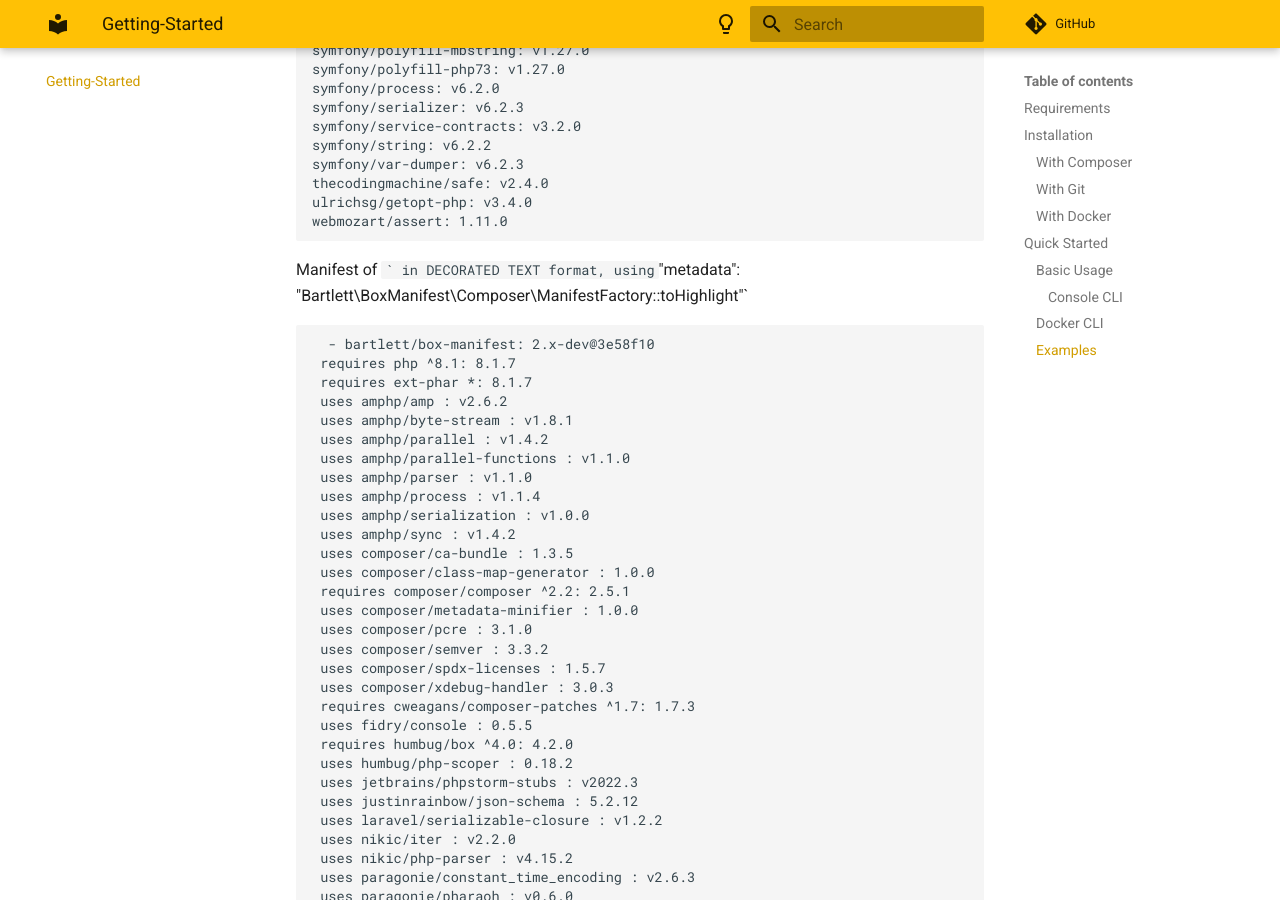
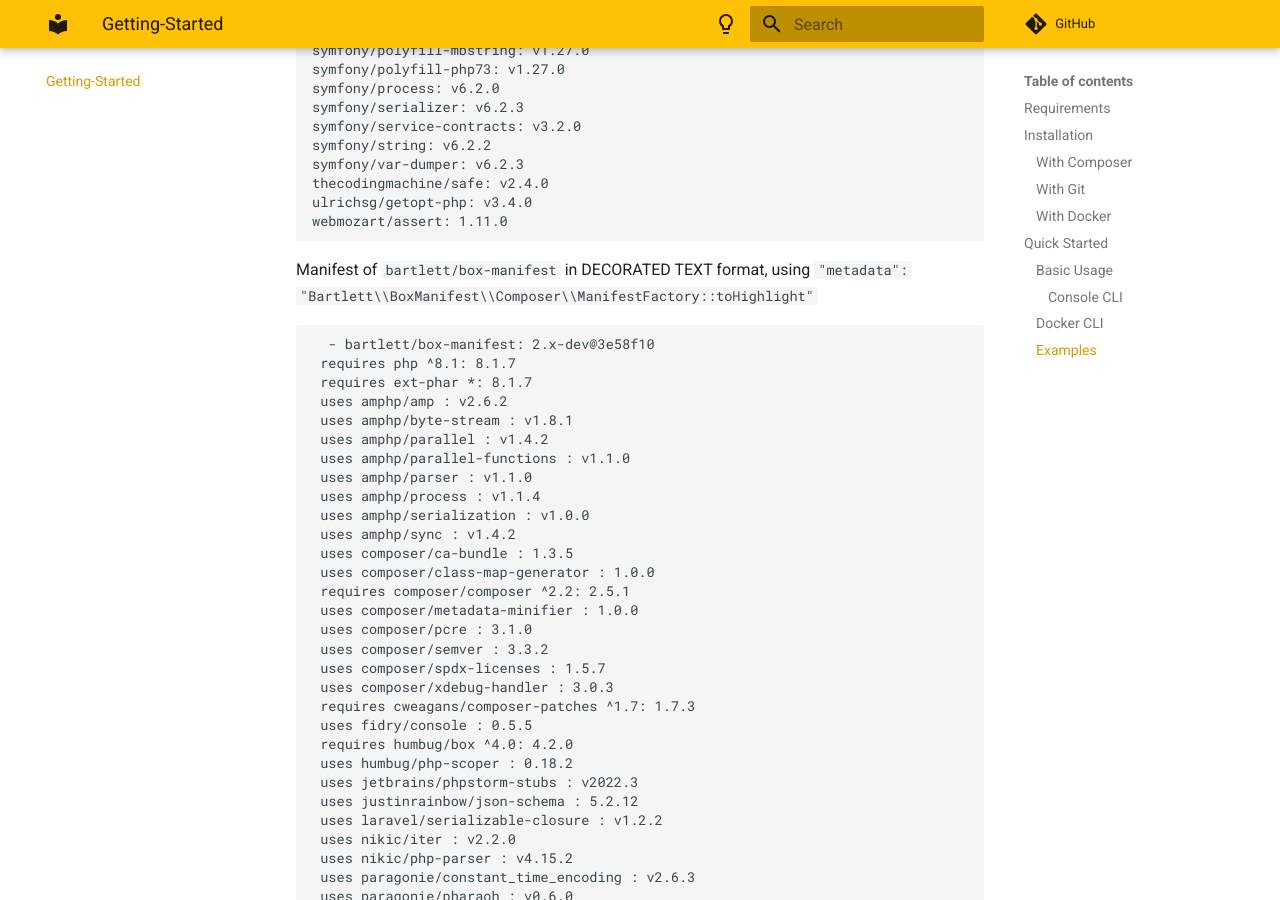
Before and after one commit to llaville/box-manifest, an MkDocs documentation site: the page built from docs/getting-started.md, in a window 1280 px wide and 900 px high, scrolled down 3333 px. Built offline with MkDocs 1.6.1 and Material for MkDocs 9.7.7, drawn with Linux system fonts in a browser that asks for light colours; comment, search, counter and statistics services are not loaded.

Commit message:
fix Getting Started guide related to new 2.1 feature

````diff
--- a/docs/getting-started.md
+++ b/docs/getting-started.md
@@ -167,7 +167,7 @@ ulrichsg/getopt-php: v3.4.0
 webmozart/assert: 1.11.0
 ```
 
-Manifest of  `` in DECORATED TEXT format, using `"metadata": "Bartlett\\BoxManifest\\Composer\\ManifestFactory::toHighlight"`
+Manifest of  `bartlett/box-manifest` in DECORATED TEXT format, using `"metadata": "Bartlett\\BoxManifest\\Composer\\ManifestFactory::toHighlight"`
 
 ```text
   - bartlett/box-manifest: 2.x-dev@3e58f10
````
